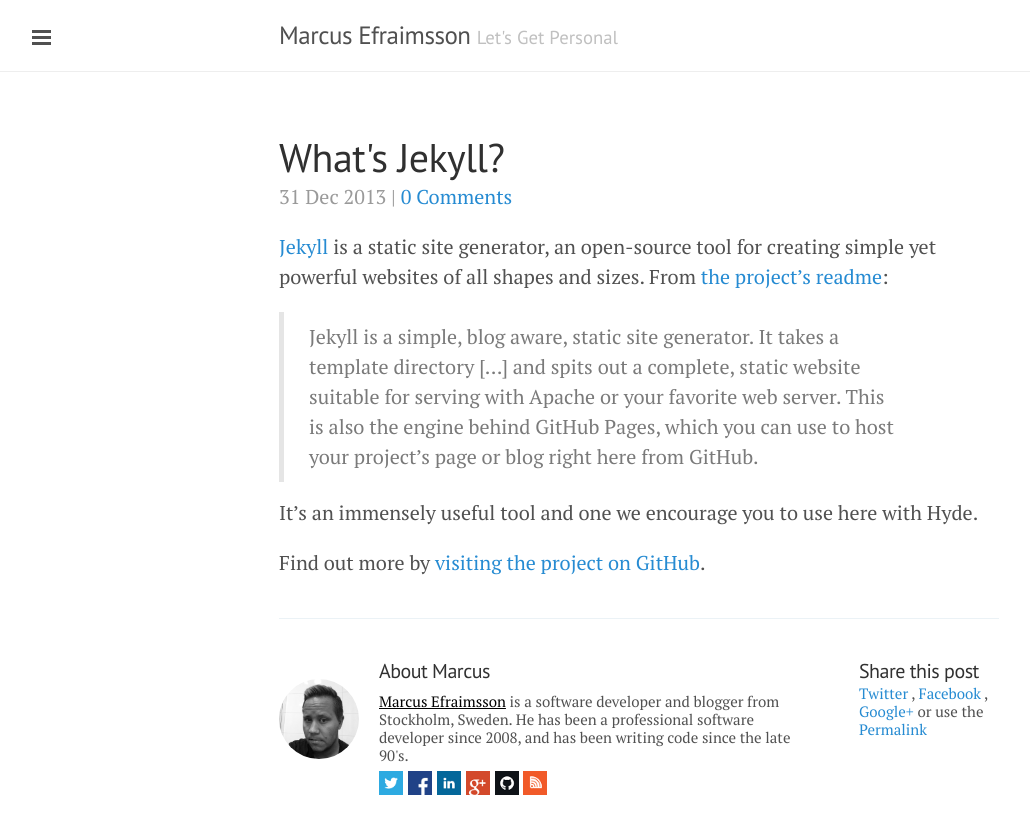
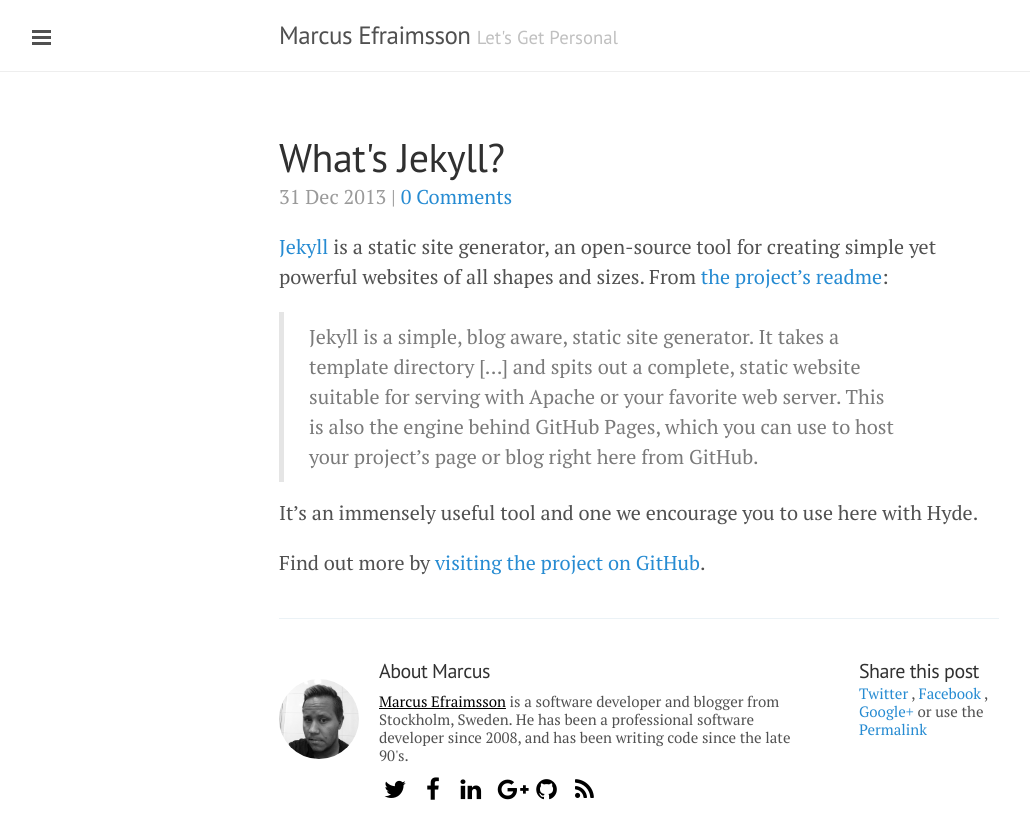
Before and after one commit to marefr/marefr.github.io, a Jekyll site: the page built from _posts/2013-12-31-whats-jekyll.md, in a window 1280 px wide. Shown: the top 839 px of the page, without its empty margins (1-1031 px from the left). Built offline with Jekyll 4.4.1, drawn with Linux system fonts in a browser that asks for light colours; nearby versions of some CDN libraries; Markdown is read by kramdown in place of the engine named in the settings.

Commit message:
New social media solution

```diff
--- a/_includes/social_icons.html
+++ b/_includes/social_icons.html
@@ -1,20 +1,20 @@
 <div class="social-icons">
-  <a href="{{ site.author.twitter}}" rel="me" target="_blank" title="Follow {{ site.author.name }} on Twitter">
-    <img src="/public/images/twitter.png" alt="Follow {{ site.author.twitter_alias }} on Twitter"/>
+  <a class="twitter" href="{{ site.author.twitter}}" rel="me" target="_blank" title="Follow {{ site.author.name }} on Twitter">
+    <i class="fa fa-twitter"></i>
   </a>
-  <a href="{{ site.author.facebook}}" rel="me" target="_blank" title="{{ site.author.name }}'s' Facebook profile">
-    <img src="/public/images/facebook.png" alt="{{ site.author.name }}'s' Facebook profile"/>
+  <a class="facebook" href="{{ site.author.facebook}}" rel="me" target="_blank" title="{{ site.author.name }}'s' Facebook profile">
+    <i class="fa fa-facebook"></i>
   </a>
-  <a href="{{ site.author.linkedin}}" rel="me" target="_blank" title="{{ site.author.name }}'s' Linkedin profile">
-    <img src="/public/images/linkedin.png" alt="{{ site.author.name }}'s' Linkedin profile"/>
+  <a class="linkedin" href="{{ site.author.linkedin}}" rel="me" target="_blank" title="{{ site.author.name }}'s' Linkedin profile">
+    <i class="fa fa-linkedin"></i>
   </a>
-  <a href="{{ site.author.google}}" rel="me" target="_blank" title="{{ site.author.name }}'s' Google+ profile">
-    <img src="/public/images/google_plus.png" alt="{{ site.author.name }}'s' Google+ profile"/>
+  <a class="google-plus" href="{{ site.author.google}}" rel="me" target="_blank" title="{{ site.author.name }}'s' Google+ profile">
+    <i class="fa fa-google-plus"></i>
   </a>
-  <a href="{{ site.author.github}}" rel="me" target="_blank" title="{{ site.author.name }}'s' Github profile">
-    <img src="/public/images/github.png" alt="{{ site.author.name }}'s' Github profile"/>
+  <a class="github" href="{{ site.author.github}}" rel="me" target="_blank" title="{{ site.author.name }}'s' Github profile">
+    <i class="fa fa-github"></i>
   </a>
-  <a href="/atom.xml" title="Subscribe to {{ site.author.name }}'s' feed">
-    <img src="/public/images/rss.png" alt="Subscribe to {{ site.author.name }}'s' feed"/>
+  <a class="rss" href="/atom.xml" title="Subscribe to {{ site.author.name }}'s' feed">
+    <i class="fa fa-rss"></i>
   </a>
 </div>
--- a/public/css/custom.css
+++ b/public/css/custom.css
@@ -57,21 +57,6 @@
     margin-top: 20px;
 }
 
-.social-icons img {
-    display: inline;
-    border-radius: 0;
-    width: 24px;
-    height: 24px;
-    margin: 0;
-    background: #FFFFFF;
-}
-
-.sidebar-nav-item .social-icons img {
-    width: 32px;
-    height: 32px;
-    margin-right: 1px;
-}
-
 .author .social-icons a, .sidebar-nav-item .social-icons a {
     text-decoration: none;
 }
@@ -92,6 +77,68 @@
 
 .post-footer .share a {
     font-size: 1em;
+}
+
+.social-icons a {
+    border-radius: 5px;
+    width: 32px;
+    height: 32px;
+    text-align: center;
+    display: inline-block;
+    padding: 5px;
+    margin-right: 1px;
+}
+
+.sidebar .social-icons a {
+    background: #000;
+}
+
+.author .social-icons a:hover {
+    color: #FFF;
+}
+
+.social-icons a.twitter:hover {
+    background: #2fc2ef;
+}
+
+.social-icons a.facebook:hover {
+    background: #4c66a4;
+}
+
+.social-icons a.linkedin:hover {
+    background: #4875B4;
+}
+
+.social-icons a.google-plus:hover {
+    background: #C63D2D;
+}
+
+.social-icons a.github:hover {
+    background: #FFF;
+}
+
+.social-icons a.github:hover > i {
+    color: #000;
+}
+
+.author .social-icons a.github:hover {
+    background: #000;
+}
+
+.author .social-icons a.github:hover > i {
+    color: #FFF;
+}
+
+.social-icons a.rss:hover {
+    background: #f90;
+}
+
+.social-icons .fa {
+    font-size: 1.5em;
+}
+
+.author .social-icons .fa {
+    font-size: 1.2em;
 }
 
 @media only screen and (max-width: 600px) {
@@ -141,4 +188,16 @@
     .sidebar-nav-item .social-icons img {
         margin: 5px 5px 5px 0;
     }
+
+    .sidebar .social-icons a {
+        width: 48px;
+        height: 48px;
+        margin-right: 5px;
+        margin-bottom: 5px;
+        padding: 10px;
+    }
+
+    .sidebar .social-icons .fa {
+        font-size: 2.5em;
+    }
 }
```
Also changed, not shown: README.md, public/images/facebook.png (deleted), public/images/github.png (deleted), public/images/google_plus.png (deleted), public/images/linkedin.png (deleted), public/images/rss.png (deleted), public/images/twitter.png (deleted), 1 other file.
